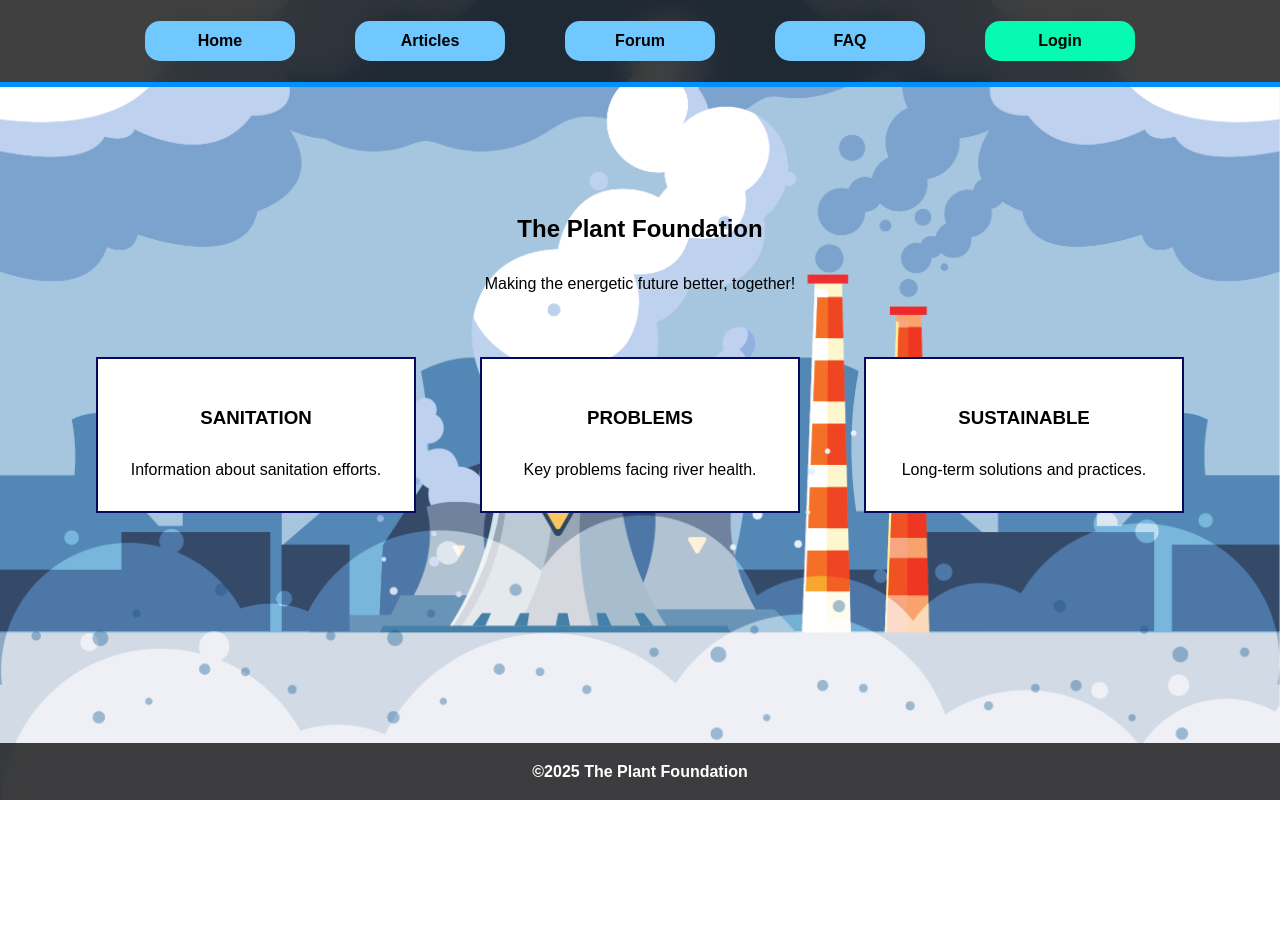
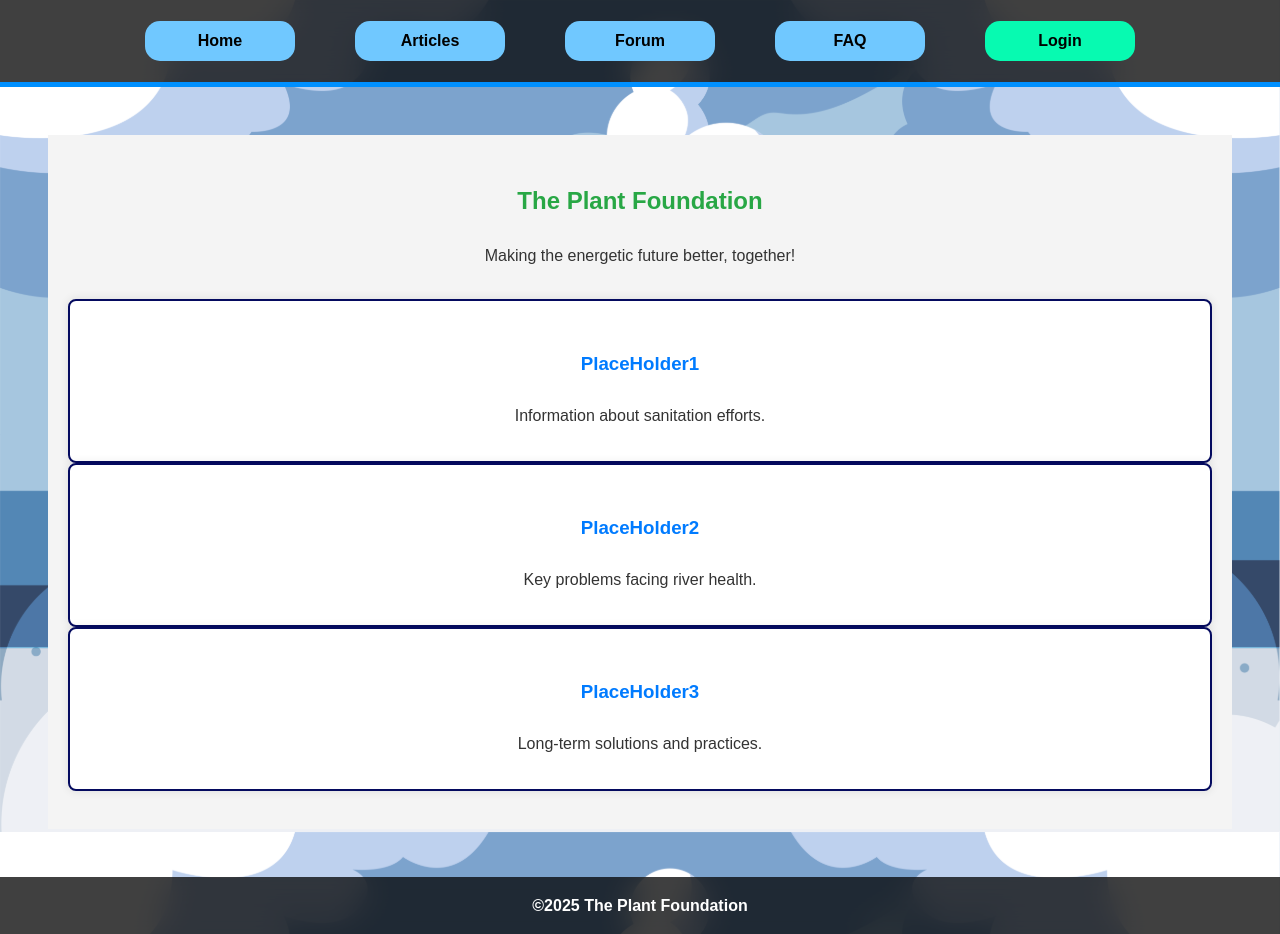
Before and after one commit to PlaceholderOrgan/TPP-foundation, a React (Create React App) app: page / in a window 1280 px wide. Before the commit the page ends 800 px from the top, so only its background shows below. Built offline with nearby package versions, Linux system fonts and the light colour scheme.

Commit message:
Initialized home.css

```diff
--- a/src/components/Home.jsx
+++ b/src/components/Home.jsx
@@ -1,5 +1,6 @@
 // Home component showing the main landing page.
 import React from 'react';
+import "../styles/home.css";
 
 function Home() {
   return (
@@ -11,15 +12,15 @@ function Home() {
         {/* Grid layout section with three cards */}
         <div className="section-grid">
           <div className="section-card">
-            <h3>SANITATION</h3>
+            <h3>PlaceHolder1</h3>
             <p>Information about sanitation efforts.</p>
           </div>
           <div className="section-card">
-            <h3>PROBLEMS</h3>
+            <h3>PlaceHolder2</h3>
             <p>Key problems facing river health.</p>
           </div>
           <div className="section-card">
-            <h3>SUSTAINABLE</h3>
+            <h3>PlaceHolder3</h3>
             <p>Long-term solutions and practices.</p>
           </div>
         </div>
--- /dev/null
+++ b/src/styles/home.css
@@ -0,0 +1,34 @@
+.home-container {
+    font-family: Arial, sans-serif;
+    margin: 0;
+    padding: 0;
+    background-color: #f4f4f4;
+    color: #333;
+    text-align: center;
+}
+
+.home-container main {
+    padding: 20px;
+}
+
+.home-container h2 {
+    color: #28a745;
+}
+
+.home-container .section-grid {
+    display: inline;
+    grid-template-columns: repeat(auto-fit, minmax(300px, 1fr));
+    gap: 20px;
+    padding: 20px;
+}
+
+.home-container .section-card {
+    background-color: #fff;
+    padding: 20px;
+    border-radius: 8px;
+    box-shadow: 0 0 10px rgba(0, 0, 0, 0.1);
+}
+
+.home-container .section-card h3 {
+    color: #007bff;
+}
```
